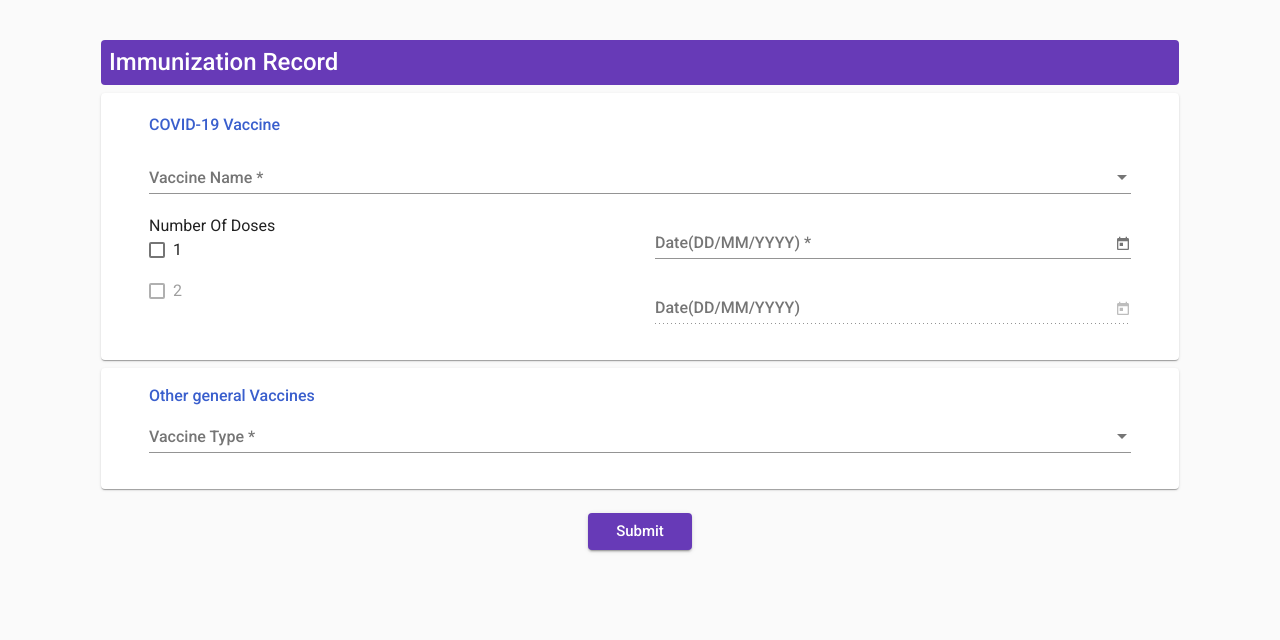
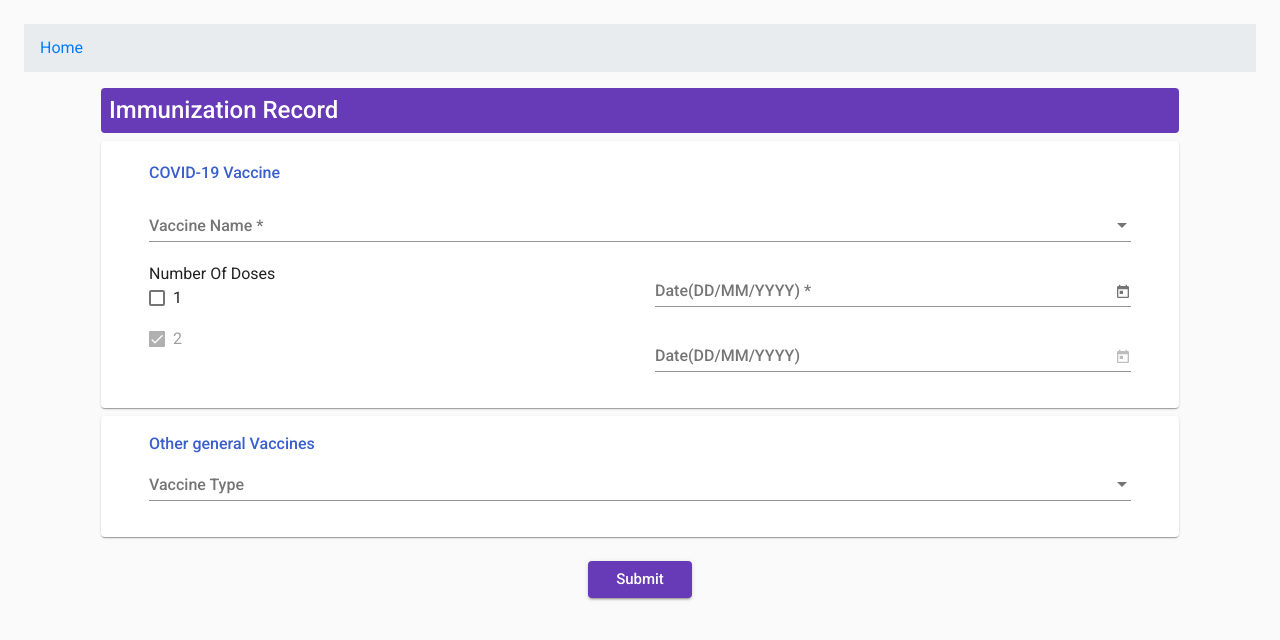
Before and after one commit to Neha-Butola/CT-Patient-Portal, an Angular app: page /immunization-details in a window 1280 px wide. Shown: the top 640 px of the page. Built offline with nearby package versions, Linux system fonts and the light colour scheme.

Commit message:
validation done and working on date

```diff
--- a/db.json
+++ b/db.json
@@ -76,6 +76,13 @@
       "date": "2021-09-14T18:30:00.000Z",
       "doses1": true,
       "id": 4
+    },
+    {
+      "vaccinename": "Covishield",
+      "vaccinetype": "HIB",
+      "date": "2021-09-21T18:30:00.000Z",
+      "doses1": true,
+      "id": 5
     }
   ]
 }
--- a/package.json
+++ b/package.json
@@ -20,6 +20,8 @@
     "@angular/platform-browser": "~12.2.0",
     "@angular/platform-browser-dynamic": "~12.2.0",
     "@angular/router": "~12.2.0",
+    "@fullcalendar/angular": "^5.9.0",
+    "@fullcalendar/daygrid": "^5.9.0",
     "rxjs": "~6.6.0",
     "tslib": "^2.3.0",
     "zone.js": "~0.11.4"
--- a/src/app/immunization-details/components/imm-details/imm-details.component.html
+++ b/src/app/immunization-details/components/imm-details/imm-details.component.html
@@ -1,3 +1,18 @@
+<nav aria-label="breadcrumb">
+  <ol class="breadcrumb">
+    <li class="breadcrumb-item">
+      <a [routerLink]="['/dashboard/patient-dashboard']">Home</a>
+    </li>
+    <!-- <li class="breadcrumb-item active" aria-current="page">Demographics</li> -->
+  </ol>
+  <!--<ol class="breadcrumb breadcumb-ol" *ngIf="immunization">
+    <li class="breadcrumb-item">
+      <a href="javascript:void(0)" (click)="enableDate()">{{
+        isEdit ? "View" : "Edit"
+      }}</a>
+    </li>
+  </ol>-->
+</nav>
 <div class="container">
   <form
     (ngSubmit)="onSubmit(immForm, formDirective)"
@@ -22,8 +37,8 @@
             </mat-select>
             <mat-error>Please choose a vaccine Name</mat-error>
           </mat-form-field>
-          <div class="mb-2" *ngIf="!isEdit">
-            <div class="field-label font-weight-bold">Vaccine Name</div>
+          <div class="mb-2 dflex" *ngIf="!isEdit">
+            <div class="field-label">Vaccine Name</div>
             <div>{{ immunization.vaccinename }}</div>
           </div>
         </div>
@@ -36,11 +51,8 @@
               >1</mat-checkbox
             >
           </section>
-          <div class="mb-2" *ngIf="!isEdit">
-            <div class="field-label font-weight-bold">Doses 1</div>
-            <div>vaccinated</div>
-          </div>
         </div>
+
         <div class="col-sm-12 col-md-6">
           <mat-form-field *ngIf="isEdit">
             <mat-label>Date(DD/MM/YYYY)</mat-label>
@@ -57,11 +69,12 @@
             <mat-datepicker #picker></mat-datepicker>
           </mat-form-field>
         </div>
+
         <div class="col-sm-12 col-md-6">
           <section *ngIf="isEdit">
             <mat-checkbox
               color="primary"
-              [disabled]="true"
+              [disabled]="isDisabled"
               formControlName="doses2"
               [required]="true"
               >2</mat-checkbox
@@ -74,9 +87,8 @@
             <input
               matInput
               [matDatepicker]="picker1"
-              (click)="myFilter()"
               formControlName="date1"
-              [disabled]="true"
+              [disabled]="isDisabled"
               [readonly]="true"
             />
             <mat-datepicker-toggle
@@ -84,6 +96,37 @@
               [for]="picker1"
             ></mat-datepicker-toggle>
             <mat-datepicker #picker1></mat-datepicker>
+          </mat-form-field>
+        </div>
+        <div class="dflex flex1 ml16">
+          <div class="mb-2" *ngIf="!isEdit">
+            <div class="field-label">Doses 1</div>
+            <div>vaccinated</div>
+          </div>
+          <div class="mb-2" *ngIf="!isEdit">
+            <div class="field-label">Dose 2 status</div>
+            <div>Not Vaccinated</div>
+          </div>
+        </div>
+      </div>
+      <div class="row">
+        <div class="mb-2 dflex col-sm-12 col-md-12" *ngIf="!isEdit">
+          <section *ngIf="!isEdit">
+            <mat-checkbox
+              color="primary"
+              formControlName="doses2"
+              [required]="true"
+              >2</mat-checkbox
+            >
+          </section>
+          <mat-form-field (click)="myFilter()" class="flex0">
+            <mat-label>Choose a date</mat-label>
+            <input matInput [matDatepicker]="picker" formControlName="date1" />
+            <mat-datepicker-toggle
+              matSuffix
+              [for]="picker"
+            ></mat-datepicker-toggle>
+            <mat-datepicker #picker></mat-datepicker>
           </mat-form-field>
         </div>
       </div>
@@ -120,7 +163,7 @@
             <mat-error>Please choose a vaccine type</mat-error>
           </mat-form-field>
           <div class="mb-2" *ngIf="!isEdit">
-            <div class="field-label font-weight-bold">Vaccine Type</div>
+            <div class="field-label">Vaccine Type</div>
             <div>{{ immunization.vaccinetype }}</div>
           </div>
         </div>
--- a/src/app/immunization-details/components/imm-details/imm-details.component.scss
+++ b/src/app/immunization-details/components/imm-details/imm-details.component.scss
@@ -8,3 +8,38 @@ mat-card-header {
 mat-form-field {
   width: 100%;
 }
+
+.dflex {
+  display: flex;
+  justify-content: space-between;
+  .field-label {
+    font-weight: bold;
+  }
+}
+.flex1 {
+  flex: 1;
+}
+.flex0 {
+  flex: 0;
+}
+.ml16 {
+  margin-left: 16px;
+}
+:host {
+  nav {
+    display: flex;
+    justify-content: space-between;
+    background: #e9ecef;
+    ol {
+      margin-bottom: 0;
+    }
+  }
+  ::ng-deep {
+    .bg-primary .mat-card-header-text {
+      margin: 0 8px;
+    }
+    .text-primary .mat-card-header-text {
+      margin: 0;
+    }
+  }
+}
--- a/src/app/immunization-details/components/imm-details/imm-details.component.ts
+++ b/src/app/immunization-details/components/imm-details/imm-details.component.ts
@@ -20,6 +20,7 @@ export class ImmDetailsComponent implements OnInit {
   immForm: FormGroup;
   isEdit: boolean = true;
   immunization: Immunization;
+  isDisabled: boolean = true;
   constructor(
     private formbuilder: FormBuilder,
     private router: Router,
@@ -31,65 +32,66 @@ export class ImmDetailsComponent implements OnInit {
       vaccinename: new FormControl(immunization?.vaccinename || '', [
         Validators.required,
       ]),
-      vaccinetype: new FormControl(immunization?.vaccinetype || '', [
+      vaccinetype: new FormControl(immunization?.vaccinetype || ''),
+      date: new FormControl(immunization?.date || '', [Validators.required]),
+      doses1: new FormControl(immunization?.doses1 || '', [
         Validators.required,
       ]),
-      date: new FormControl(immunization?.date || '', [Validators.required]),
-      doses1: new FormControl(immunization?.doses1 || '', Validators.required),
-      doses2: new FormControl(
-        immunization?.doses2 || { value: '', disabled: true }
-      ),
-      date1: new FormControl(
-        immunization?.date1 || { value: '', disabled: true }
-      ),
+      doses2: new FormControl(immunization?.doses2 || { isDisabled: true }),
+      date1: new FormControl(this.immunization?.date1 || ''),
     });
   }
+
+  enableDate = () => {
+    console.log('hello');
+    this.immForm.get('doses2').enable();
+    this.immForm.get('date1').enable();
+    this.myFilter;
+    this.immunization = { ...this.immForm.value };
+    this.isEdit = false;
+    this.snackBar.open('Your second vaccination successfully', 'cancel');
+  };
   myFilter = () => {
     // Prevent Saturday and Sunday from being selected.
-    let first = this.immForm.value.date;
-
-    first = new Date(first.date);
-    console.log(first);
+    var myDate = new Date(new Date().getTime() + 45 * 24 * 60 * 60 * 1000);
+    myDate;
   };
   onSubmit(formData: any, formDirective: FormGroupDirective): void {
     if (this.immForm.valid) {
-      this.ImmDetailsService.submitImmunization(this.immForm.value).subscribe(
-        (res: any) => {
-          if (
-            this.immForm.value.date != 'undefined' &&
-            this.immForm.value.doses1 === true
-          ) {
-            console.log('hello');
-            this.immForm.get('doses2').enable();
-            this.immForm.get('date1').enable();
-            this.myFilter;
+      if (
+        this.immForm.value.date != 'undefined' &&
+        this.immForm.value.date1 === ''
+      ) {
+        this.ImmDetailsService.submitImmunization(this.immForm.value).subscribe(
+          (res: any) => {
             this.immunization = { ...this.immForm.value };
             this.isEdit = false;
             this.snackBar.open(
               'Your first vaccination successfully.',
               'cancel'
             );
-          } else {
-            this.immForm.reset();
+          },
+          (err: any) => {
+            console.log(JSON.stringify(err));
+            this.errors = err.error;
           }
-          if (
-            this.immForm.value.date1 != 'undefined' &&
-            this.immForm.value.doses2 === true
-          ) {
+        );
+      } else {
+        this.ImmDetailsService.submitImmunization(this.immForm.value).subscribe(
+          (res: any) => {
             this.immunization = { ...this.immForm.value };
             this.isEdit = false;
             this.snackBar.open(
-              'Your second vaccination successfully',
+              'Your second vaccination successfully.',
               'cancel'
             );
+          },
+          (err: any) => {
+            console.log(JSON.stringify(err));
+            this.errors = err.error;
           }
-        },
-        (err: any) => {
-          console.log(JSON.stringify(err));
-          this.errors = err.error;
-        }
-      );
-      console.log(this.immForm.value);
+        );
+      }
     }
   }
 
@@ -97,19 +99,6 @@ export class ImmDetailsComponent implements OnInit {
     if ((this.isEdit = true)) {
       // this.demographics = null;
       this.createForm();
-    } else {
-      this.ImmDetailsService.getImmunization(4).subscribe(
-        (res) => {
-          this.immunization = res;
-          if (this.immunization) {
-            this.isEdit = false;
-          }
-          this.createForm(this.immunization);
-        },
-        (err) => {
-          this.createForm();
-        }
-      );
     }
   }
 }
--- a/src/app/immunization-details/model/immunization.ts
+++ b/src/app/immunization-details/model/immunization.ts
@@ -5,4 +5,5 @@ export interface Immunization {
   doses1: string;
   doses2: string;
   date1: Date;
+  id: number;
 }
```
Also changed, not shown: 1 other file (tests, documents, lock files or other folders).
